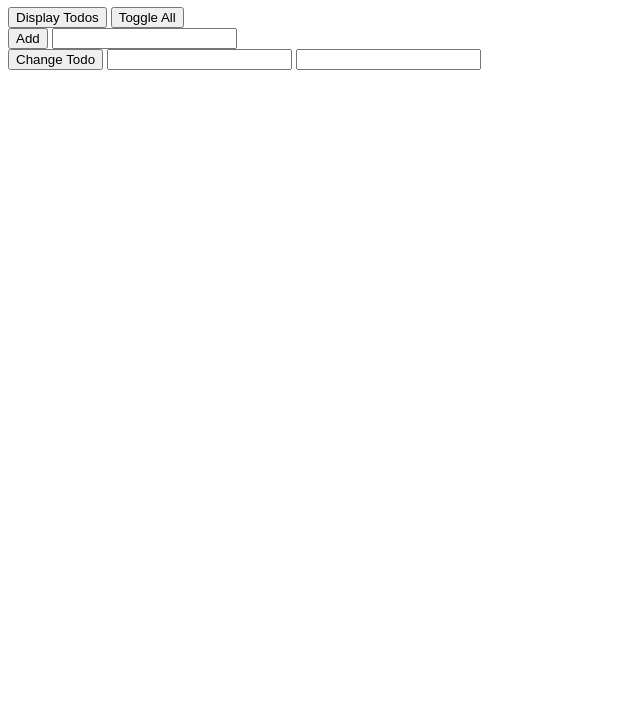
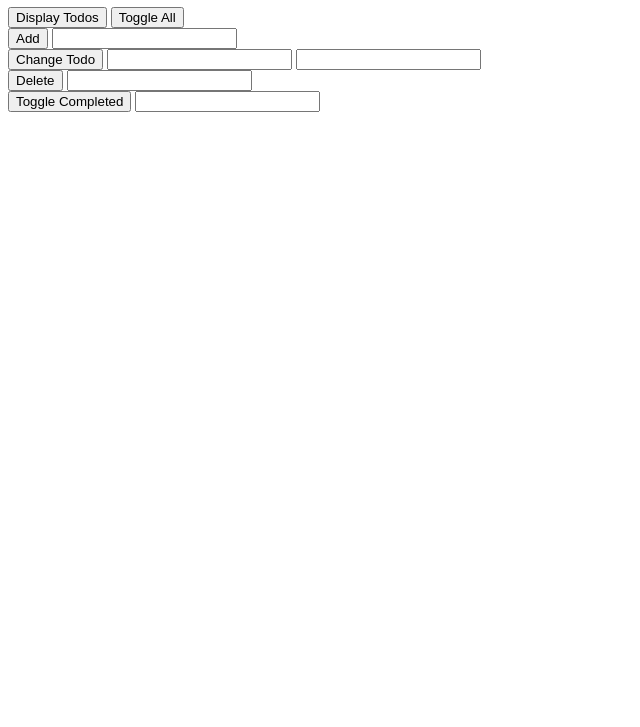
Before and after one commit to jastuccio/JS-todo-app, a plain HTML site: page index.html in a window 1280 px wide. Shown: the part 73-800 px from the top of the page, without its empty margins (0-640 px from the left). Drawn offline with Linux system fonts and the light colour scheme.

Commit message:
Add deleteTodo() handler and buttons

```diff
--- a/index.html
+++ b/index.html
@@ -24,6 +24,16 @@
 		<input id="changeTodoTextInput" type="text">
   </div>
 
+  <div>
+  	<button onclick="handlers.deleteTodo()">Delete</button>
+  	<input id="deleteTodoPositionInput" type="number">
+  </div>
+
+  <div>
+  	<button onclick="handlers.toggleCompleted()">Toggle Completed</button>
+  	<input id="toggleCompletedPositionInput" type="number">
+  </div>
+
   <script src="todo.js"></script>
 </body>
 </html>
--- a/todo.js
+++ b/todo.js
@@ -15,6 +15,7 @@ var todoList = {
 		if (this.todos.length === 0) {
 	    console.log('Your todo list is empty!');
     } else {
+    	console.log('My Todos:\n')
 			for (var i = 0; i < this.todos.length; i++) {
 				if (this.todos[i].completed === true) {
 			  console.log('(x) ', this.todos[i].todoText);
@@ -86,5 +87,11 @@ var handlers = {
 		todoList.changeTodo(changeTodoPositionInput.valueAsNumber, changeTodoTextInput.value);
 		changeTodoPositionInput.value = '';
 		changeTodoTextInput.value = '';
+	},
+	deleteTodo: function() { debugger;
+		var deleteTodoPositionInput = document.getElementById('deleteTodoPositionInput');
+		todoList.deleteTodo(deleteTodoPositionInput.valueAsNumber);
+		deleteTodoPositionInput.value = '';
+
 	}
 };
```
